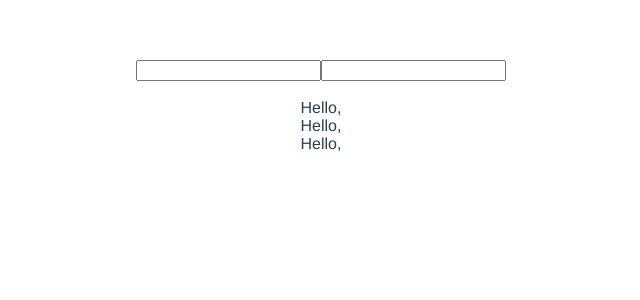
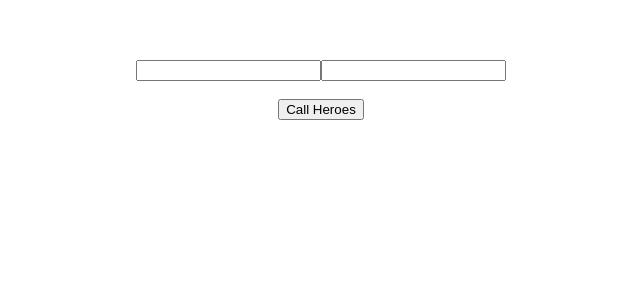
Before and after one commit to Sujon-Ahmed/vue.js-v3, a Vue app in the folder vue-composition/: page / in a window 1280 px wide. Shown: the top 300 px of the page, without its empty margins (319-959 px from the left). Built offline with nearby package versions, Linux system fonts and the light colour scheme.

Commit message:
Custom Events and Composition API

```diff
--- a/vue-composition/src/components/PersonComponent.vue
+++ b/vue-composition/src/components/PersonComponent.vue
@@ -2,7 +2,7 @@
   <input type="text" v-model="firstName" />
   <input type="text" v-model="lastName" />
   <br /><br />
-  <PersonGreetComponent :firstName="firstName" :lastName="lastName" />
+  <PersonGreetComponent :firstName="firstName" :lastName="lastName" @callHeroes="callHeroes" />
 </template>
 
 <script>
@@ -17,9 +17,14 @@ export default {
     const firstName = ref("");
     const lastName = ref("");
 
+    function callHeroes(hero) {
+        alert(`Calling ${hero}`);
+    }
+
     return {
       firstName,
       lastName,
+      callHeroes
     };
   },
 };
--- a/vue-composition/src/components/PersonGreetComponent.vue
+++ b/vue-composition/src/components/PersonGreetComponent.vue
@@ -1,23 +1,31 @@
 <template>
-  <div>Hello, {{ firstName }} {{ lastName }}</div>
-  <div>Hello, {{ fullName }}</div>
-  <div>Hello, {{ fullname }}</div>
+  <!-- <div>Hello, {{ firstName }} {{ lastName }}</div>
+  <div>Hello, {{ fullName }}</div> -->
+  <!-- <div>Hello, {{ fullname }}</div> -->
+  <button @click="sendEvent">Call Heroes</button>
 </template>
 
 <script>
 import { computed } from "vue";
 export default {
   name: "PersonGreetComponent",
-  setup(props) {
+  setup(props, context) {
+    console.log(context);
     const fullname = computed(() => {
       return `${props.firstName} ${props.lastName}`;
     });
 
+    function sendEvent() {
+      context.emit("callHeroes", fullname.value);
+    }
+
     return {
       fullname,
+      sendEvent,
     };
   },
   props: ["firstName", "lastName"],
+  emits: ["callHeroes"],
   computed: {
     fullName() {
       return `${this.firstName} ${this.lastName}`;
```
